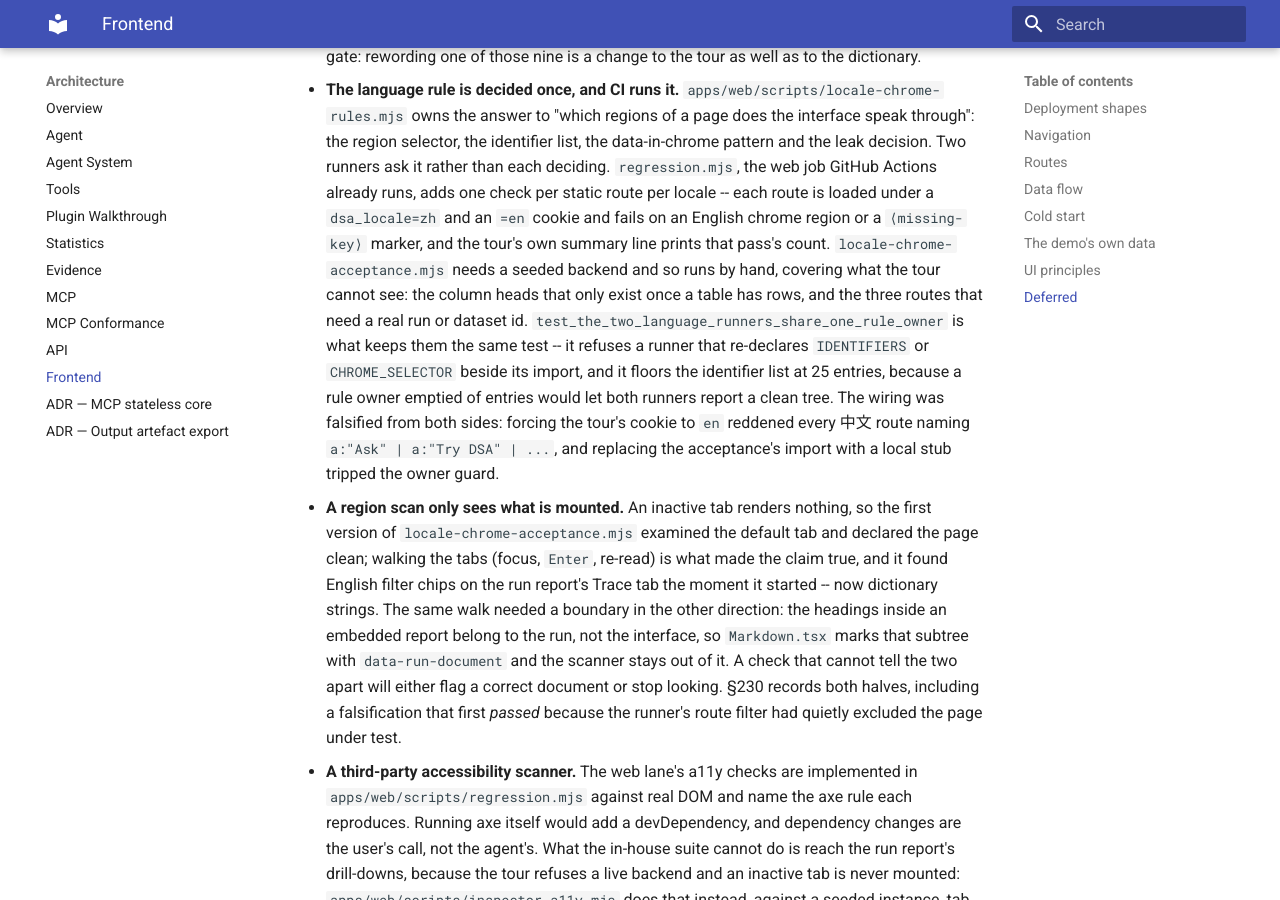
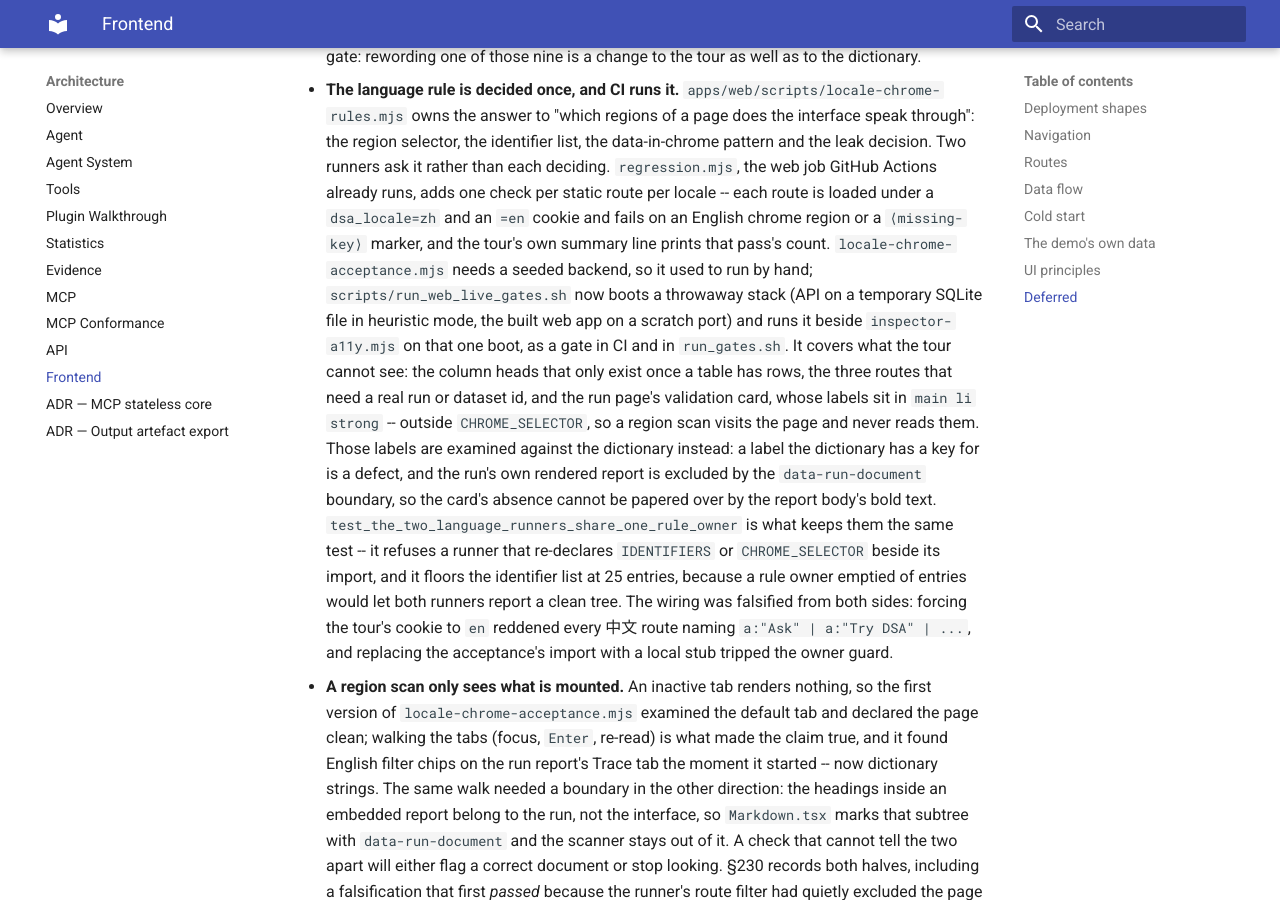
Before and after one commit to Jackxiaozhiren/data-science-agent, an MkDocs documentation site: the page built from docs/FRONTEND_IA.md, in a window 1280 px wide and 900 px high, scrolled down 9199 px. Built offline with MkDocs 1.6.1 and Material for MkDocs 9.7.7, drawn with Linux system fonts in a browser that asks for light colours.

Commit message:
docs(ia): the live language acceptance is a gate now, and it reads the validation card
FRONTEND_IA still said locale-chrome-acceptance.mjs "runs by hand" because it needed a seeded backend. That is
what scripts/run_web_live_gates.sh changed: it boots a throwaway stack once and runs the acceptance beside the
keyboard gate, in CI and in run_gates.sh alike. The passage now records what the acceptance newly sees -- the run
page's validation labels, which live in `main li strong` and so sit outside the region selector a scan uses --
and why the card's own absence cannot be papered over by the report body: labels inside data-run-document are
the run's bytes and are excluded. `mkdocs build --strict` green.

```diff
--- a/docs/FRONTEND_IA.md
+++ b/docs/FRONTEND_IA.md
@@ -278,9 +278,15 @@ Deliberately not built, each with the reason, so the next reader finds a decisio
   the data-in-chrome pattern and the leak decision. Two runners ask it rather than each deciding. `regression.mjs`,
   the web job GitHub Actions already runs, adds one check per static route per locale -- each route is loaded under
   a `dsa_locale=zh` and an `=en` cookie and fails on an English chrome region or a `⟨missing-key⟩` marker, and the
-  tour's own summary line prints that pass's count. `locale-chrome-acceptance.mjs` needs a seeded backend and so
-  runs by hand, covering what the tour cannot see: the column heads that only exist once a table has rows, and the
-  three routes that need a real run or dataset id. `test_the_two_language_runners_share_one_rule_owner` is what
+  tour's own summary line prints that pass's count. `locale-chrome-acceptance.mjs` needs a seeded backend, so it
+  used to run by hand; `scripts/run_web_live_gates.sh` now boots a throwaway stack (API on a temporary SQLite file
+  in heuristic mode, the built web app on a scratch port) and runs it beside `inspector-a11y.mjs` on that one boot,
+  as a gate in CI and in `run_gates.sh`. It covers what the tour cannot see: the column heads that only exist once a
+  table has rows, the three routes that need a real run or dataset id, and the run page's validation card, whose
+  labels sit in `main li strong` -- outside `CHROME_SELECTOR`, so a region scan visits the page and never reads
+  them. Those labels are examined against the dictionary instead: a label the dictionary has a key for is a defect,
+  and the run's own rendered report is excluded by the `data-run-document` boundary, so the card's absence cannot be
+  papered over by the report body's bold text. `test_the_two_language_runners_share_one_rule_owner` is what
   keeps them the same test -- it refuses a runner that re-declares `IDENTIFIERS` or `CHROME_SELECTOR` beside its
   import, and it floors the identifier list at 25 entries, because a rule owner emptied of entries would let both
   runners report a clean tree. The wiring was falsified from both sides: forcing the tour's cookie to `en` reddened
```
